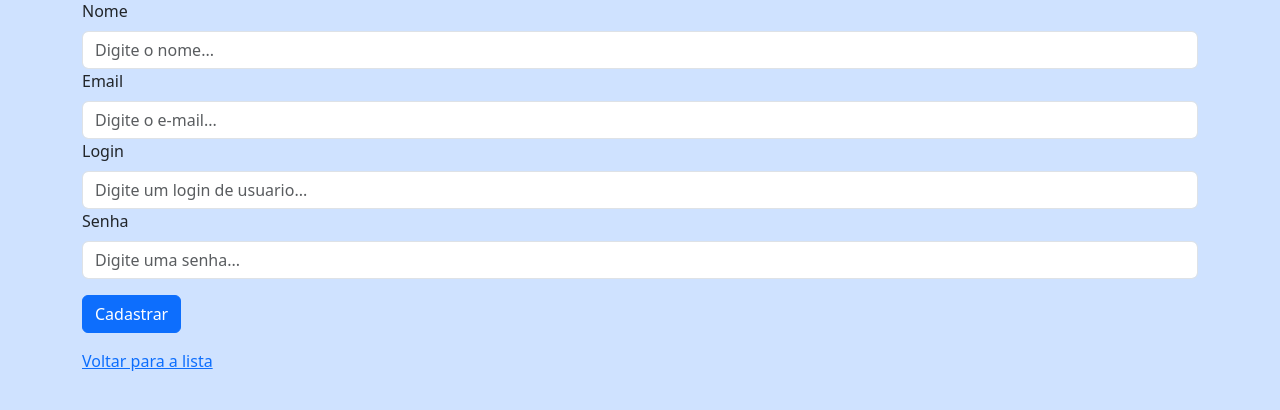
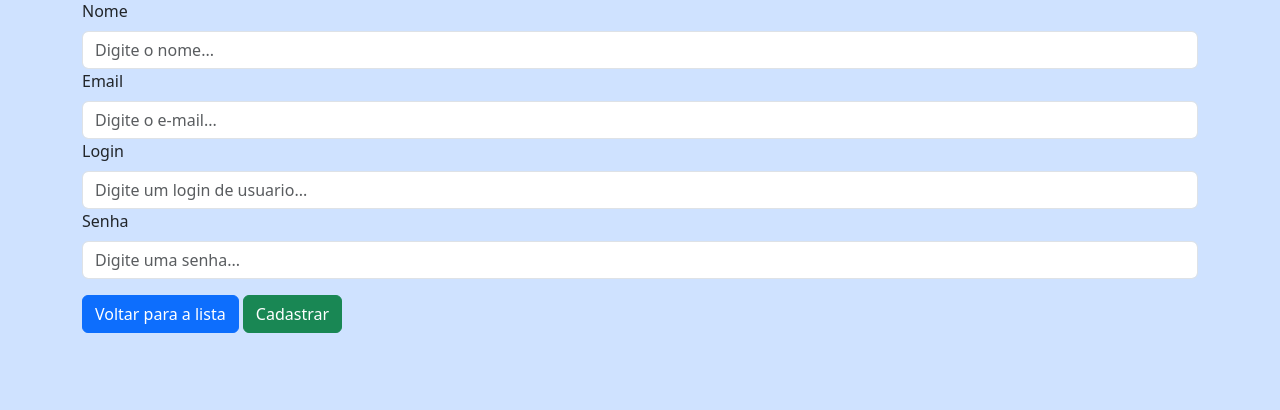
Before and after one commit to BRdeSC/projeto-funcionarios, a Flask app: page /create_usuario in a window 1280 px wide. Shown: the part 155-565 px from the top of the page. Run offline with Flask 3, Linux system fonts and the light colour scheme; some libraries are stand-ins or nearby versions.

Commit message:
Ajuste dos botoes das paginas

```diff
--- a/templates/create_usuario.html
+++ b/templates/create_usuario.html
@@ -41,15 +41,12 @@
         </div>
 
         <div class="mt-3">
-            {{ form.submit(class="btn btn-primary") }}
+            <a class="btn btn-primary" href="{{ url_for('read_usuario') }}">Voltar para a lista </a>
+
+            {{ form.submit(class="btn btn-success") }}
         </div>
 
     </form>
 
-    <div class="mt-3">
-        <a href="{{ url_for('read_usuario') }}">Voltar para a lista </a>
-    </div>
-
-
 
 {% endblock %}
--- a/templates/read_funcionario.html
+++ b/templates/read_funcionario.html
@@ -1,9 +1,9 @@
 {% extends "base.html" %}
 
-{% block title %}Dados dos Funcionários{% endblock %}
+{% block title %} Dados dos Funcionários{% endblock %}
 
 {% block content %}
-    <h1 class="text-center">Informações dos Funcionários</h1>
+    <h1 class="text-center">SESUP - Serviço de Supercomputação - Dados dos Funcionários</h1>
 
     <table class="table table-striped table-hover text-center mt-4" aria-labelledby="tabela-funcionarios">
         <thead>
@@ -29,7 +29,7 @@
                 <tr>
                     <td>
                         {% if funcionario[10] %}
-                            <img src="{{ url_for('uploaded_file', filename=funcionario[10]) }}" alt="Foto" width="80px" height="75px">
+                            <img src="{{ url_for('uploaded_file', filename=funcionario[10]) }}" alt="Foto" width="60px" height="60px">
                         {% else %}
                             Sem foto
                         {% endif %}
```
Also changed, not shown: templates/create_funcionario.html (+3 -5 lines), templates/update_funcionario.html (+6 -4 lines), templates/update_usuario.html (+3 -4 lines), static/uploads/bruno@empresa.com-foto_cracha_-_Bruno.jpg (added), static/uploads/joao@empresa.com-foto1.png (added), static/uploads/mestre@empresa.com-mestre-dos-magos-2.png (added), static/uploads/nilson@empresa.com-foto6.jpg (added), static/uploads/nilson@empresa.com-foto7.jpg (added), static/uploads/nilson@empresa.com-foto8.jpg (added), static/uploads/reuel@empresa.com-foto2.jpg (added), static/uploads/reuel@empresa.com-foto4.jpg (added).
